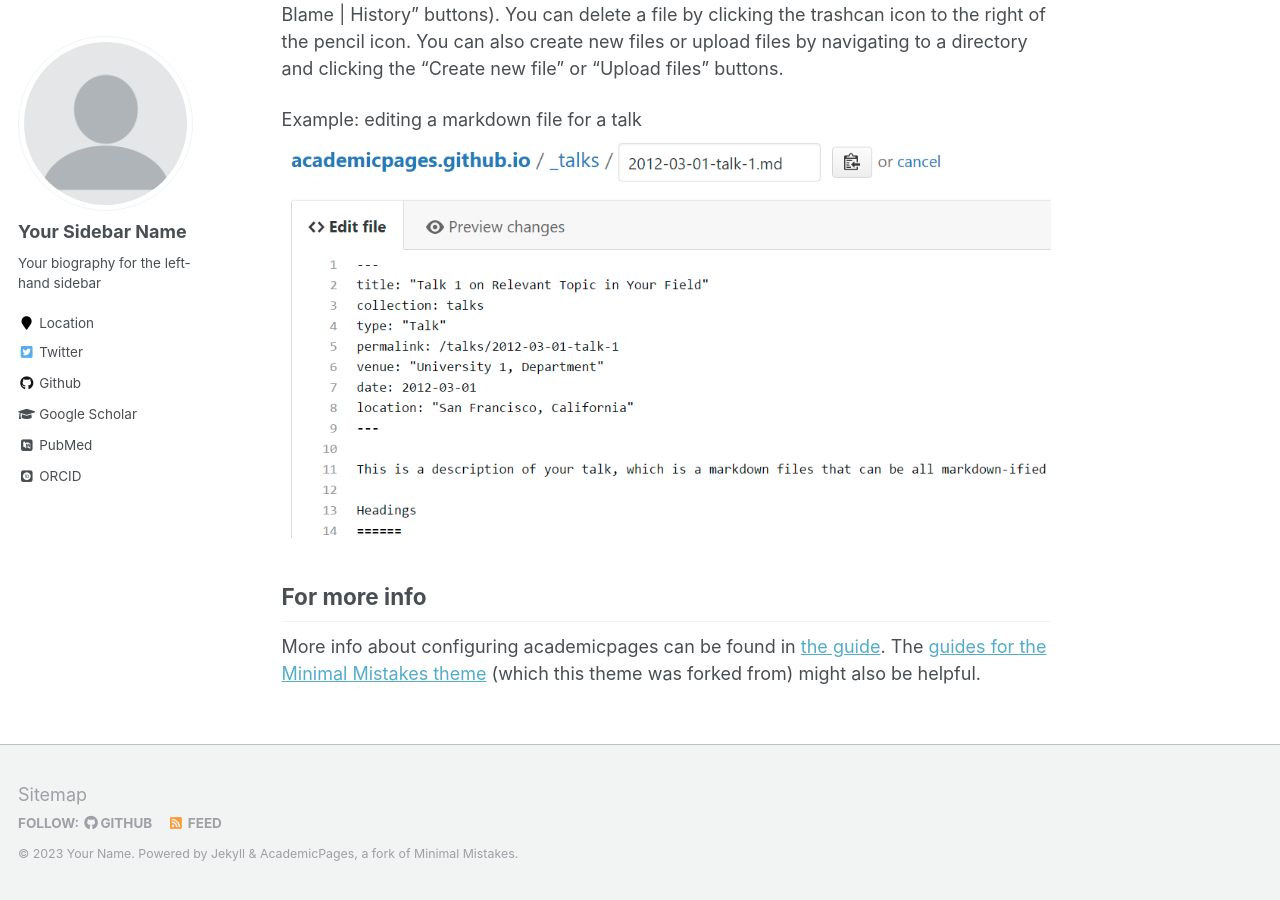
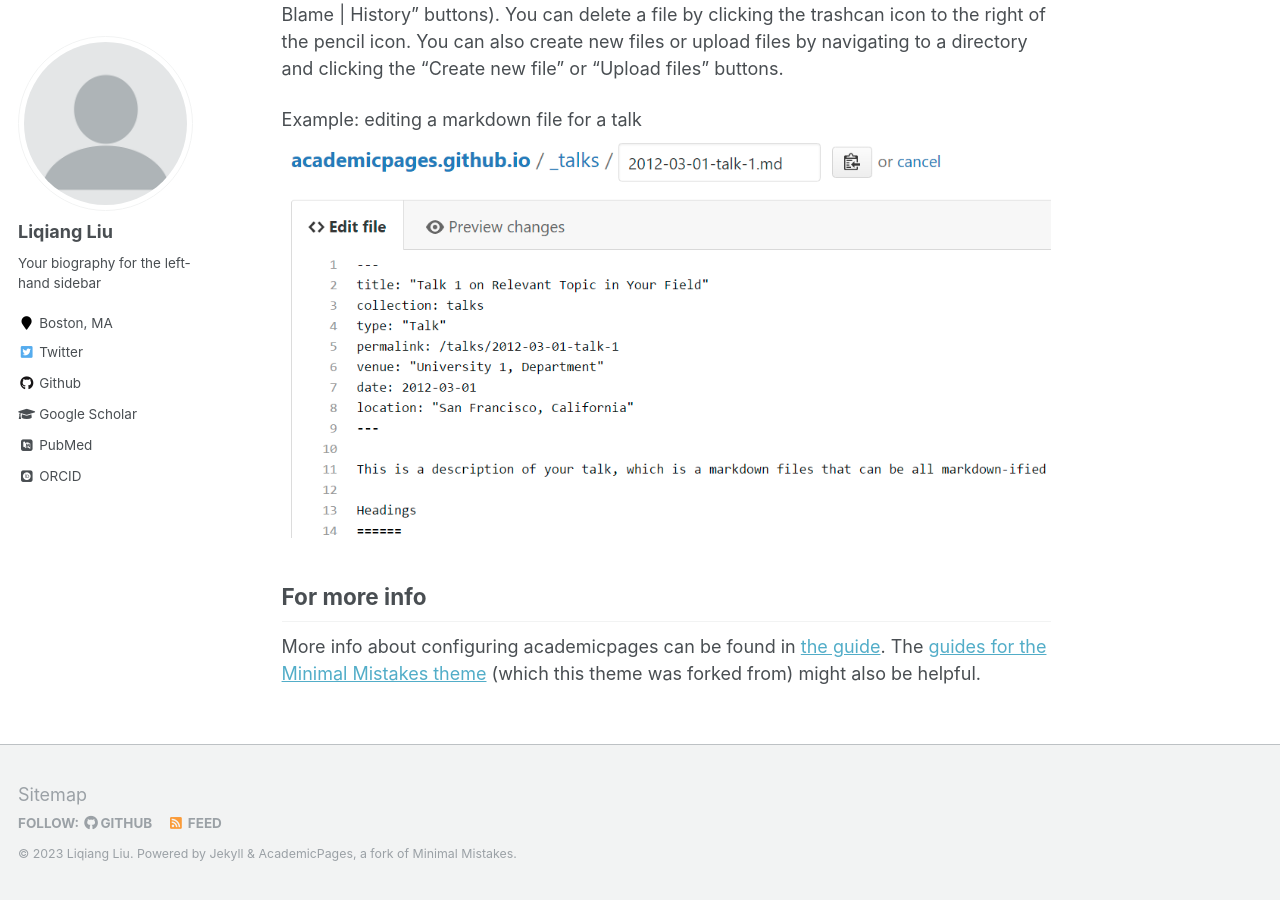
Before and after one commit to Liqiang-Liu/Liqiang-Liu.github.io, a Jekyll site: the page built from _pages/about.md, in a window 1280 px wide and 900 px high, scrolled down 2463 px. Built offline with Jekyll 4.4.1, drawn with Linux system fonts in a browser that asks for light colours; some web fonts are replaced.

Commit message:
Update _config.yml

```diff
--- a/_config.yml
+++ b/_config.yml
@@ -9,11 +9,11 @@
 locale                   : "en-US"
 title                    : "Your Name / Site Title"
 title_separator          : "-"
-name                     : &name "Your Name"
+name                     : &name "Liqiang Liu"
 description              : &description "personal description"
-url                      : https://academicpages.github.io # the base hostname & protocol for your site e.g. "https://mmistakes.github.io"
+url                      : https://liqiang-liu.github.io/ #https://academicpages.github.io # the base hostname & protocol for your site e.g. "https://mmistakes.github.io"
 baseurl                  : "" # the subpath of your site, e.g. "/blog"
-repository               : "academicpages/academicpages.github.io"
+repository               : "liqiang-liu/liqiang-liu.github.io"  #"academicpages/academicpages.github.io"
 teaser                   :  # filename of teaser fallback teaser image placed in /images/, .e.g. "500x300.png"
 breadcrumbs              : false # true, false (default)
 words_per_minute         : 160
@@ -80,10 +80,10 @@ analytics:
 
 # Site Author
 author:
-  name             : "Your Sidebar Name"
+  name             : "Liqiang Liu"
   avatar           : "profile.png"
   bio              : "Your biography for the left-hand sidebar"
-  location         : "Location"
+  location         : "Boston, MA"
   employer         :
   pubmed           : "https://www.ncbi.nlm.nih.gov/pubmed/?term=john+snow"
   googlescholar    : "http://yourfullgooglescholarurl.com"
```
